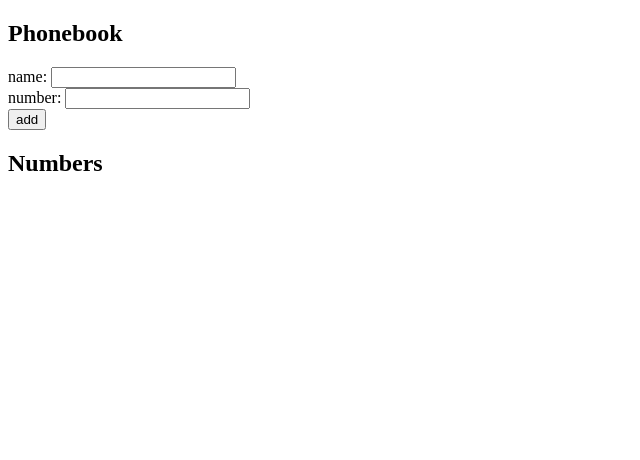
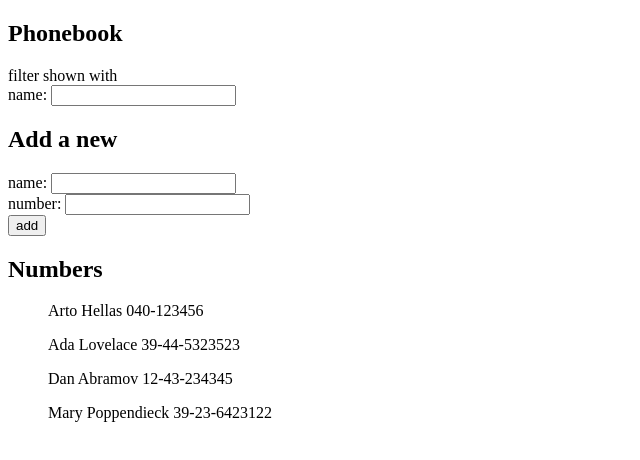
Before and after one commit to gkowalc/fullstackopen, a React (Create React App) app: page / in a window 1280 px wide. Shown: the top 460 px of the page, without its empty margins (0-640 px from the left). Built offline with nearby package versions, Linux system fonts and the light colour scheme.

Commit message:
week2 exercise 2.9*

```diff
--- a/src/App.js
+++ b/src/App.js
@@ -1,17 +1,31 @@
-import React, { useState } from 'react'
+import React, { useState, useEffect } from 'react'
 import { isCompositeComponent } from 'react-dom/test-utils'
 
 const App = () => {
-  const [ persons, setPersons ] = useState([])
+  const [persons, setPersons] = useState([
+    { name: 'Arto Hellas', number: '040-123456' },
+    { name: 'Ada Lovelace', number: '39-44-5323523' },
+    { name: 'Dan Abramov', number: '12-43-234345' },
+    { name: 'Mary Poppendieck', number: '39-23-6423122' }
+  ])
   const [ newName, setNewName ] = useState('')
   const [ newNumber, setNewNumber ] = useState('')
+  const [ newFilter, setNewFilter ] = useState('')
+  const [filteredArray, setFilteredArray] = useState(persons)
+
   const handlerNameChange = (event) => {
 setNewName(event.target.value)
   }
 
+  const handlerFilterChange = (event) => {
+    if (newFilter.length === 0) {setFilteredArray(persons)}
+    setNewFilter(event.target.value)
+    setFilteredArray(persons.filter(item => item.name.toLowerCase().indexOf(newFilter) >-1 ))
+      }
 const handlerNumberChange = (event) => {
   setNewNumber(event.target.value)
       }
+
 
 
 const addNewName = (event) => {
@@ -38,11 +52,20 @@ if (persons.length > 0) {persons.filter(nametest => {if (nametest.name === nameO
 }
 
 
+
 }
 
   return (
     <div>
       <h2>Phonebook</h2>
+       filter shown with
+       <div>
+          name: <input value={newFilter} onChange={handlerFilterChange} />
+
+
+        </div>
+      <h2>Add a new</h2>
+
       <form>
         <div>
           name: <input value={newName} onChange={handlerNameChange} />
@@ -59,7 +82,7 @@ if (persons.length > 0) {persons.filter(nametest => {if (nametest.name === nameO
       <h2>
     Numbers</h2>
 
-      {persons.map(prop => <ul key={prop.id}> {prop.name} {prop.number} </ul> )}
+      {filteredArray.map(prop => <ul key={prop.id}> {prop.name} {prop.number} </ul> )}
 
     </div>
   )
```
